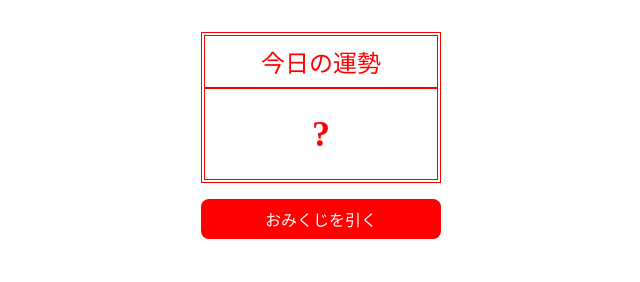
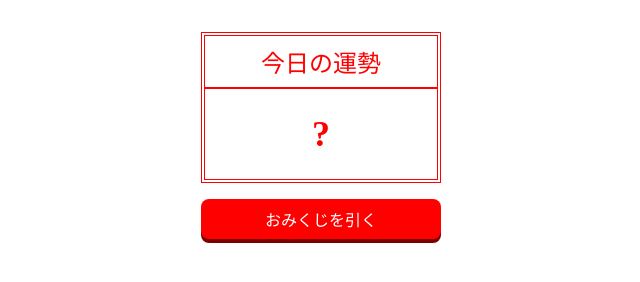
Before and after one commit to ykwksxzq/MyOmikuji, a plain HTML site: page index.html in a window 1280 px wide. Shown: the whole page, without its empty margins (319-959 px from the left). Drawn offline with Linux system fonts and the light colour scheme.

Commit message:
ボタンに影をつける

```diff
--- a/style.css
+++ b/style.css
@@ -34,4 +34,10 @@ button {
   text-align: center;
   padding: 8px 0;
   margin-top: 16px;
+  cursor: pointer;
+  box-shadow: 0 4px #7a0000;
 }
+
+button:hover {
+  opacity: .8;
+}
```
